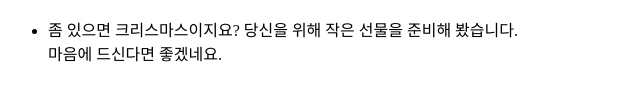
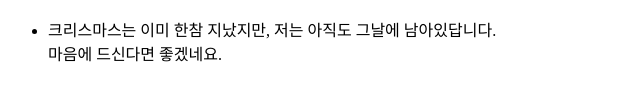
Before and after one commit to Limlim0208/limlim0208.github.io, a plain HTML site: page hidden.html in a window 1280 px wide. Shown: the part 289-390 px from the top of the page, without its empty margins (0-640 px from the left). Drawn offline with Linux system fonts and the light colour scheme.

Commit message:
changed message for you

```diff
--- a/hidden.html
+++ b/hidden.html
@@ -12,7 +12,7 @@
     </ul>
 <p><img src="https://imgc.1300k.com/aaaaaib/goods/215025/55/215025556146.jpg?3" width="15%"></p>
   <ul>
-    <li>좀 있으면 크리스마스이지요? 당신을 위해 작은 선물을 준비해 봤습니다.<br>마음에 드신다면 좋겠네요.</li>
+    <li>크리스마스는 이미 한참 지났지만, 저는 아직도 그날에 남아있답니다.<br>마음에 드신다면 좋겠네요.</li>
     </ul>
 </body>
 </html>
```
